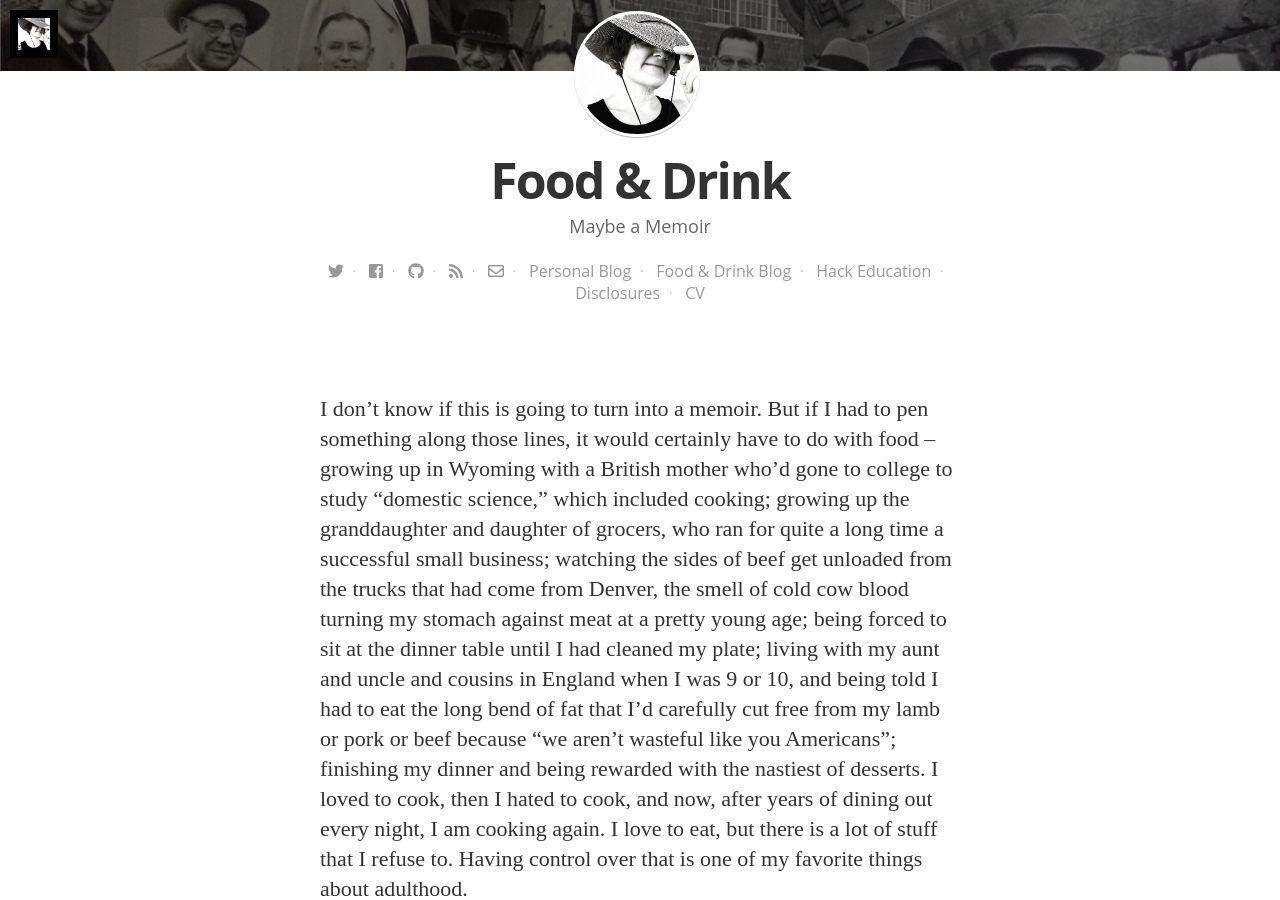
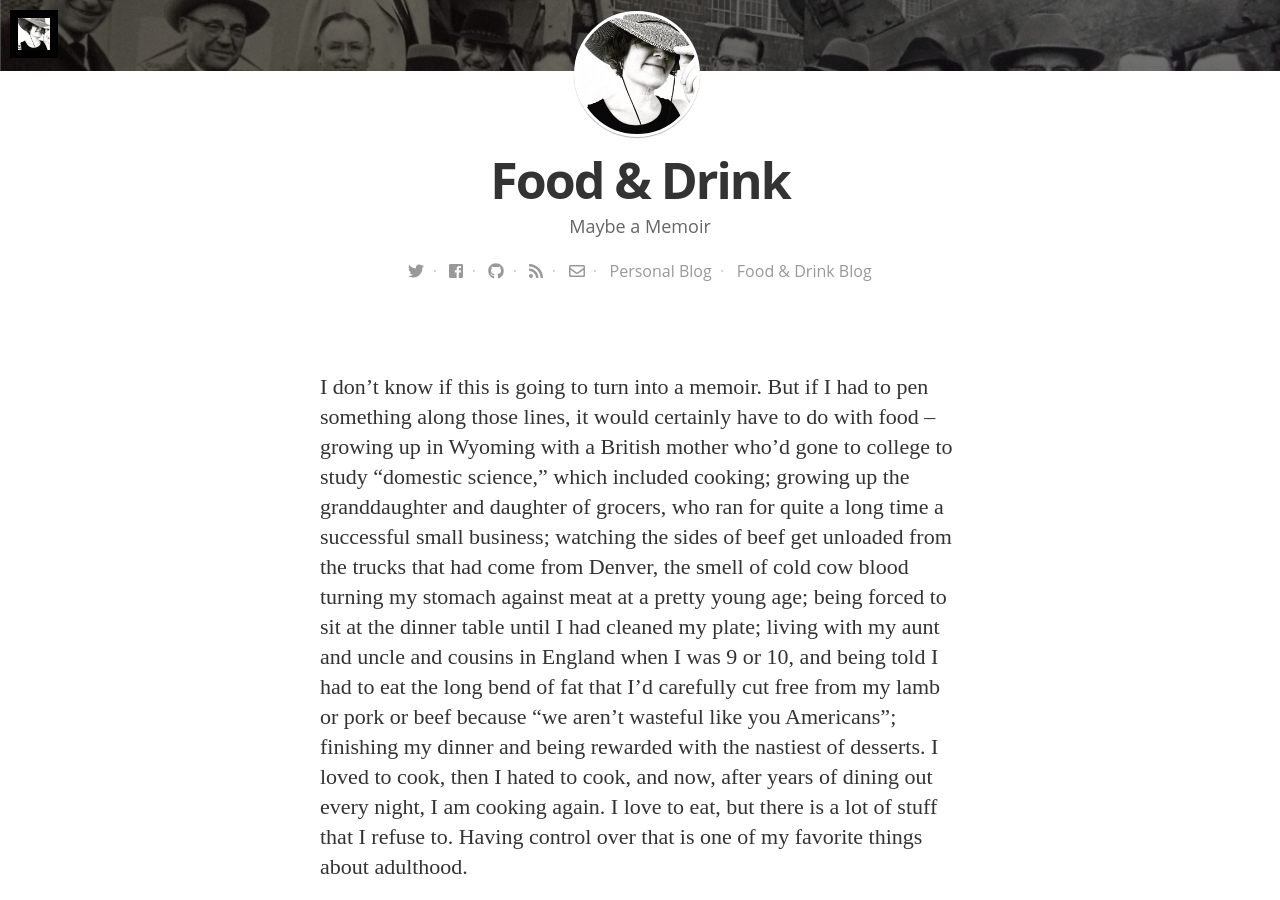
Before and after one commit to audreywatters/food, a Jekyll site: the page built from index.html, in a window 1280 px wide and 900 px high, scrolled down 379 px. Built offline with Jekyll 4.4.1, drawn with Linux system fonts in a browser that asks for light colours; nearby versions of some CDN libraries; some web fonts are replaced.

Commit message:
edit nav again

```diff
--- a/_layouts/default.html
+++ b/_layouts/default.html
@@ -34,10 +34,7 @@
  		    	<a class="icon-rss" href="http://audreywatters.com/feed.xml"><i class="fas fa-rss"></i></a>&nbsp;&nbsp;·&nbsp;&nbsp;
 		      	<a class="icon-email" href="mailto:mail@audreywatters.com"><i class="far fa-envelope"></i></a>&nbsp;&nbsp;·&nbsp;&nbsp;
 		      <a href="http://audreywatters.com">Personal Blog</a>&nbsp;&nbsp;·&nbsp;&nbsp;
-		      <a href="/blog/">Food & Drink Blog</a>&nbsp;&nbsp;·&nbsp;&nbsp;
-		      <a href="http://hackeducation.com">Hack Education</a>&nbsp;&nbsp;·&nbsp;&nbsp;
-		      <a href="http://disclosures.audreywatters.com">Disclosures</a>&nbsp;&nbsp;·&nbsp;&nbsp;
-		      <a href="http://cv.audreywatters.com">CV</a>
+		      <a href="/blog/">Food & Drink Blog</a>
 		      <!--edit your nav here-->
 
 		    </div>
```
